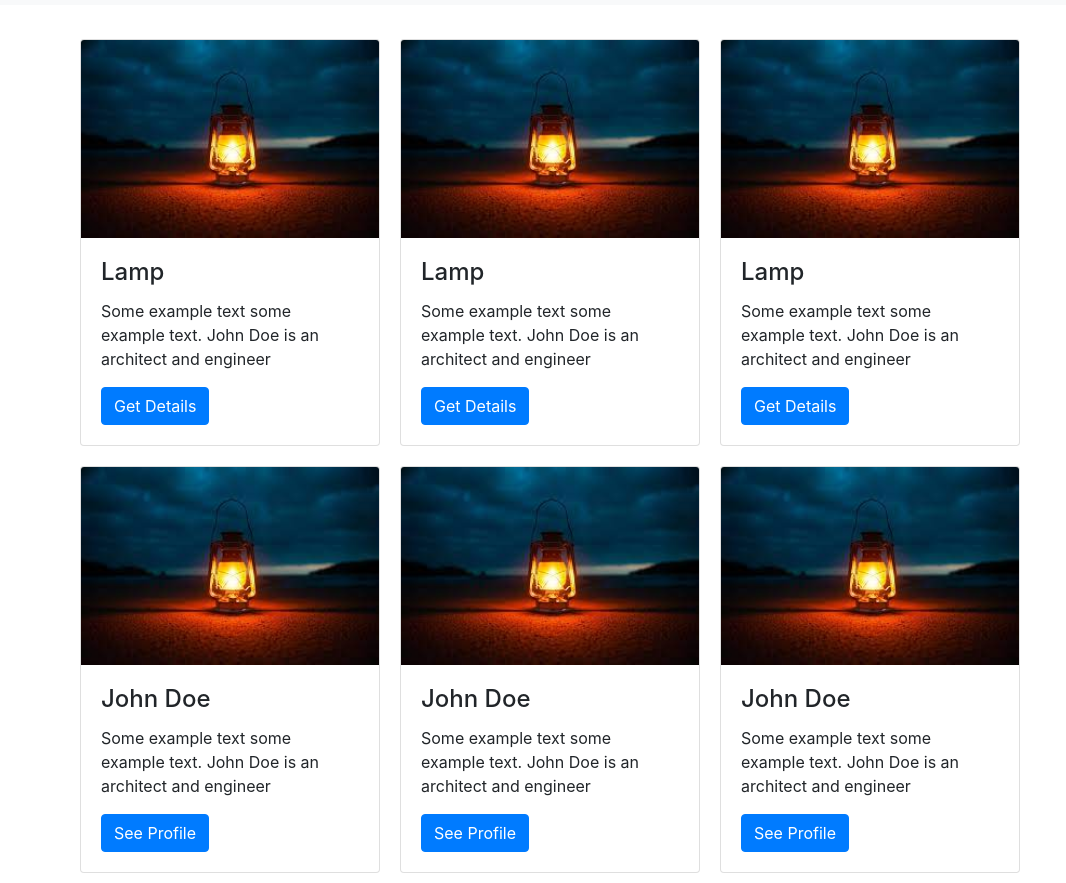
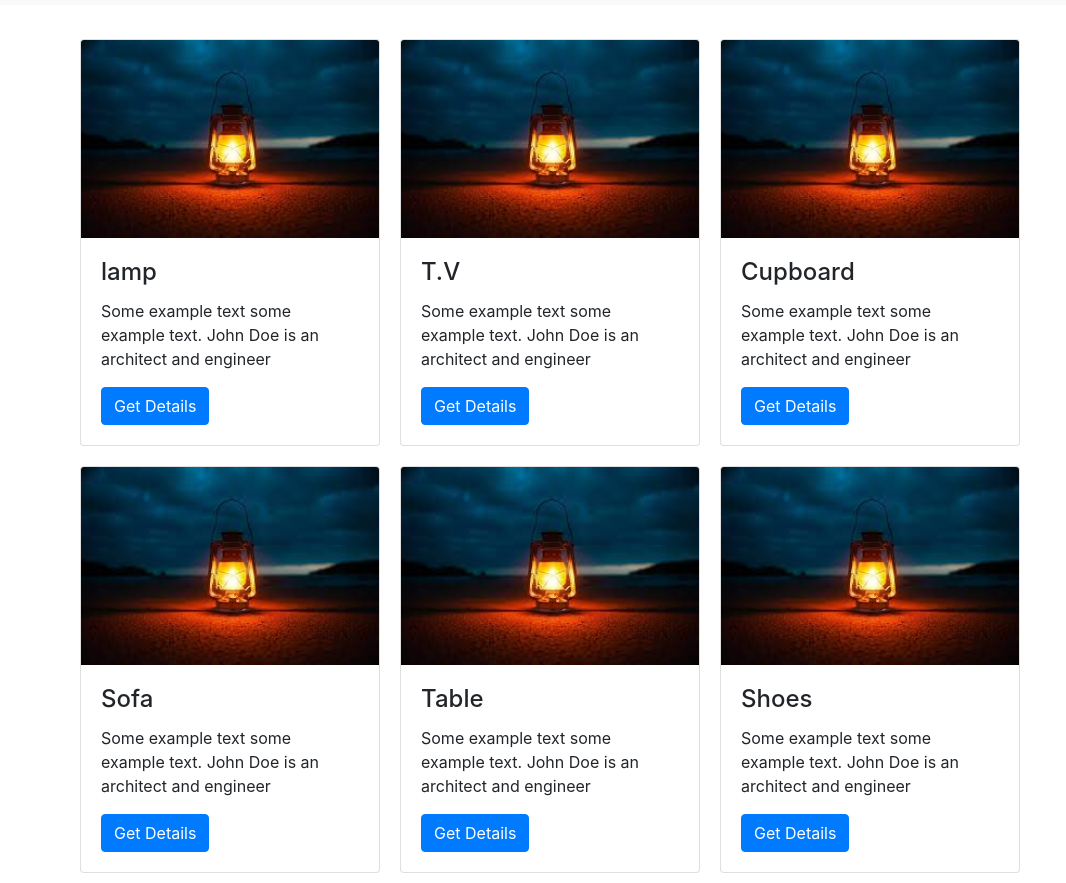
Before and after one commit to jkoppula9/jarvis, a plain HTML site: page SellSpace.html in a window 1280 px wide. Shown: the part 51-934 px from the top of the page, without its empty margins (0-1066 px from the left). Drawn offline with nearby package versions, Linux system fonts and the light colour scheme.

Commit message:
added javascript functionality

```diff
--- /dev/null
+++ b/JS/SellSpace.js
@@ -0,0 +1,32 @@
+
+
+var sellspaceitems=[];
+
+var item1={"itemname":"lamp"};
+var item2={"itemname":"T.V"};
+var item3={"itemname":"Cupboard"};
+var item4={"itemname":"Sofa"};
+var item5={"itemname":"Table"};
+var item6={"itemname":"Shoes"};
+sellspaceitems.push(item1);
+sellspaceitems.push(item2);
+sellspaceitems.push(item3);
+sellspaceitems.push(item4);
+sellspaceitems.push(item5);
+sellspaceitems.push(item6);
+
+
+var objTo = document.getElementById("maindiv");
+
+for(var i=0;i<sellspaceitems.length;i++){
+	console.log(sellspaceitems[i].itemname);
+
+	objTo.innerHTML+='<div class="card" style="width:300px">'+
+    '<img class="card-img-top" src="./images/lamp.jpg"  alt="Card image" style="width:100%">'+
+    '<div class="card-body">'+
+      '<h4 class="card-title">'+sellspaceitems[i].itemname+'</h4>'+
+     '<p class="card-text">Some example text some example text. John Doe is an architect and engineer</p>'+
+      '<a href="#" class="btn btn-primary" data-toggle="modal" data-target="#myModal">Get Details</a>'+
+    '</div>'+
+  '</div>';
+}
--- a/SellSpace.html
+++ b/SellSpace.html
@@ -9,6 +9,7 @@
   <script src="https://ajax.googleapis.com/ajax/libs/jquery/3.5.1/jquery.min.js"></script>
   <script src="https://cdnjs.cloudflare.com/ajax/libs/popper.js/1.16.0/umd/popper.min.js"></script>
   <script src="https://maxcdn.bootstrapcdn.com/bootstrap/4.5.2/js/bootstrap.min.js"></script>
+
 </head>
 <body>
 
@@ -38,63 +39,7 @@
 </nav>
 </br>
 <div class="container">
- <div class="row">
-
-  <div class="card" style="width:300px">
-    <img class="card-img-top" src="./images/lamp.jpg"  alt="Card image" style="width:100%">
-    <div class="card-body">
-      <h4 class="card-title">Lamp</h4>
-      <p class="card-text">Some example text some example text. John Doe is an architect and engineer</p>
-      <a href="#" class="btn btn-primary" data-toggle="modal" data-target="#myModal">Get Details</a>
-    </div>
-  </div>
-  <div class="card" style="width:300px">
-    <img class="card-img-top" src="./images/lamp.jpg"  alt="Card image" style="width:100%">
-    <div class="card-body">
-      <h4 class="card-title">Lamp</h4>
-      <p class="card-text">Some example text some example text. John Doe is an architect and engineer</p>
-      <a href="#" class="btn btn-primary" data-toggle="modal" data-target="#myModal">Get Details</a>
-    </div>
-  </div>
-  <div class="card" style="width:300px">
-    <img class="card-img-top" src="./images/lamp.jpg"  alt="Card image" style="width:100%">
-    <div class="card-body">
-      <h4 class="card-title">Lamp</h4>
-      <p class="card-text">Some example text some example text. John Doe is an architect and engineer</p>
-      <a href="#" class="btn btn-primary" data-toggle="modal" data-target="#myModal">Get Details</a>
-    </div>
-  </div>
-
- </div>
- <div class="row">
-
-  <div class="card" style="width:300px">
-    <img class="card-img-top"  src="./images/lamp.jpg" alt="Card image" style="width:100%">
-    <div class="card-body">
-      <h4 class="card-title">John Doe</h4>
-      <p class="card-text">Some example text some example text. John Doe is an architect and engineer</p>
-      <a href="#" class="btn btn-primary">See Profile</a>
-    </div>
-  </div>
-  <div class="card" style="width:300px">
-    <img class="card-img-top" src="images/lamp.jpg" alt="Card image" style="width:100%">
-    <div class="card-body">
-      <h4 class="card-title">John Doe</h4>
-      <p class="card-text">Some example text some example text. John Doe is an architect and engineer</p>
-      <a href="#" class="btn btn-primary">See Profile</a>
-    </div>
-  </div>
-  <div class="card" style="width:300px">
-    <img class="card-img-top" src="./images/lamp.jpg" alt="Card image" style="width:100%">
-    <div class="card-body">
-      <h4 class="card-title">John Doe</h4>
-      <p class="card-text">Some example text some example text. John Doe is an architect and engineer</p>
-      <a href="#" class="btn btn-primary">See Profile</a>
-    </div>
-  </div>
-
- </div>
-
+ <div id="maindiv" class="row"></div>
 
  <div id="myModal" class="modal fade" role="dialog">
   <div class="modal-dialog">
@@ -141,6 +86,6 @@
   </div>
 </div>
 </div>
-
+<script src="JS/SellSpace.js"></script>
 </body>
 </html>
```
